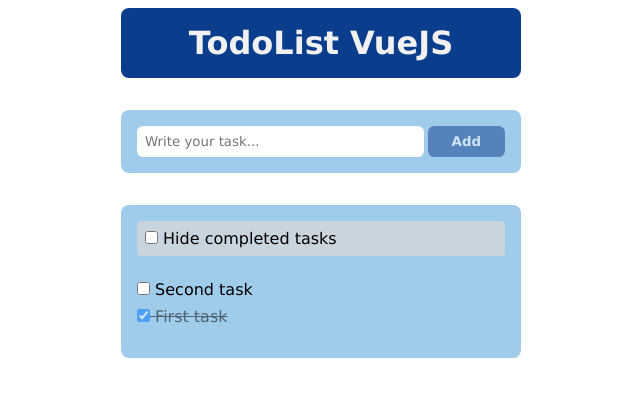
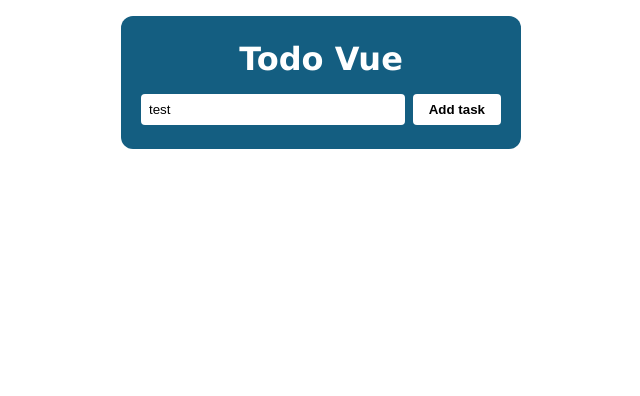
Before and after one commit to valentin-grenier/todo-vue, a Vue app: page / in a window 1280 px wide. Shown: the top 396 px of the page, without its empty margins (319-959 px from the left). Built offline with nearby package versions, Linux system fonts and the light colour scheme.

Commit message:
Remade application with layouts and components, starting with the application header

```diff
--- a/src/App.vue
+++ b/src/App.vue
@@ -1,63 +1,13 @@
 <template>
-	<header>
-		<h1>TodoList VueJS</h1>
-	</header>
-
-	<main>
-		<form @submit.prevent="addTask">
-			<input
-				type="text"
-				placeholder="Write your task..."
-				v-model="newTask"
-			/>
-			<button :disabled="newTask.length === 0">Add</button>
-		</form>
-
-		<div class="tasks-list">
-			<p v-if="tasks.length === 0" class="informative-text">
-				Add some tasks 😎
-			</p>
-
-			<div v-else>
-				<label id="hide-tasks">
-					<input type="checkbox" v-model="hideCompleted" />
-					Hide completed tasks
-				</label>
-
-				<ul>
-					<li
-						v-for="task in sortTasks()"
-						:key="task.date"
-						:class="{ completed: task.completed }"
-					>
-						<label>
-							<input type="checkbox" v-model="task.completed" />
-							{{ task.title }}
-						</label>
-					</li>
-				</ul>
-			</div>
-		</div>
-	</main>
+	<div class="container">
+		<Layout>
+			<template v-slot:header></template>
+		</Layout>
+	</div>
 </template>
 
 <script setup>
-import { ref } from 'vue';
-
-const newTask = ref('');
-const hideCompleted = ref(false);
-const tasks = ref([
-	{
-		title: 'First task',
-		completed: true,
-		date: 1,
-	},
-	{
-		title: 'Second task',
-		completed: false,
-		date: 2,
-	},
-]);
+import Layout from './layouts/Layout.vue';
 
 const addTask = () => {
 	if (newTask.value.title === '') {
--- a/src/components/Button.vue
+++ b/src/components/Button.vue
@@ -1,17 +1,19 @@
 <template>
-	<button :disabled="disabled"><slot></slot></button>
+	<button :disabled="newTask.length === 0">
+		<slot></slot>
+	</button>
 </template>
 
 <script setup>
-defineProps({
-	disabled: Boolean,
-});
+const newTask = defineModel();
 </script>
 
 <style scoped>
 button {
 	border: none;
-	padding: 0rem 1rem;
 	border-radius: 0.25rem;
+	padding: 0.25rem 1rem;
+	background: white;
+	font-weight: bold;
 }
 </style>
--- a/src/components/Form.vue
+++ b/src/components/Form.vue
@@ -2,48 +2,34 @@
 	<form @submit.prevent="addTask">
 		<input
 			type="text"
-			placeholder="Write your todo here..."
-			v-model="task"
+			placeholder="What's your today todo?"
+			v-model="newTask"
 		/>
-
-		<Button :disabled="task.length === 0">Add</Button>
+		<Button v-model="newTask">Add task</Button>
 	</form>
-
-	localTask: {{ localTask }}
 </template>
 
 <script setup>
-import { ref, watch } from 'vue';
+import { ref } from 'vue';
 import Button from './Button.vue';
 
-const task = defineModel();
-const props = defineProps({
-	modelValue: String,
-});
-
-const emit = defineEmits(['update:modelValue', 'add-task']);
-
-const localTask = ref(props.modelValue);
-
-const addTask = () => {
-	if (localTask.value.trim()) {
-		emit('add-task', localTask);
-		localTask.value = '';
-	}
-};
+const newTask = ref('test');
 </script>
 
 <style scoped>
 form {
 	display: flex;
-	justify-content: space-between;
 	gap: 0.5rem;
 }
+
 input {
-	flex: 1;
-	height: 100%;
 	border: none;
 	border-radius: 0.25rem;
-	padding: 0.5rem 1rem;
+	padding: 0.5rem;
+	flex: 1;
+}
+
+input::placeholder {
+	color: #00000050;
 }
 </style>
--- a/src/components/TasksList.vue
+++ /dev/null
@@ -1,37 +0,0 @@
-<template>
-	<div class="taskslist">
-		<div v-if="tasks.length === 0">
-			<p>Please add some tasks 😬</p>
-		</div>
-
-		<div v-else>
-			<h2>My tasks</h2>
-			<ul v-for="task in tasks">
-				<li>{{ task.title }}</li>
-			</ul>
-		</div>
-	</div>
-</template>
-
-<script setup>
-defineProps({
-	tasks: Array,
-});
-</script>
-
-<style scoped>
-.taskslist {
-	background: rgb(210, 224, 231);
-	padding: 1rem 1.25rem;
-	border-radius: 1rem;
-}
-
-h2 {
-	font-size: 1.25rem;
-	margin-bottom: 1rem;
-}
-
-ul {
-	margin-left: 1.25rem;
-}
-</style>
--- a/src/layouts/Header.vue
+++ b/src/layouts/Header.vue
@@ -1,39 +1,25 @@
 <template>
 	<header>
 		<h1>Todo Vue</h1>
-		<Form v-model="newTask" @add-task="handleNewTask" />
+		<Form />
 	</header>
 </template>
 
 <script setup>
-import { ref } from 'vue';
 import Form from '../components/Form.vue';
-
-const props = defineProps({
-	tasks: Array,
-});
-
-const newTask = ref('');
-
-const emit = defineEmits(['add-task']);
-
-// Fonction pour réémettre l'événement vers le parent
-const handleNewTask = (task) => {
-	emit('add-task', task);
-};
 </script>
 
 <style scoped>
 header {
 	background: rgb(20, 94, 129);
 	margin: 1rem 0 1.5rem;
-	padding: 1rem 1.25rem;
-	border-radius: 1rem;
+	padding: 1.5rem 1.25rem;
+	border-radius: 0.75rem;
 }
 
 h1 {
 	color: white;
 	text-align: center;
-	margin-bottom: 1rem;
+	margin: 0 0 1rem;
 }
 </style>
--- a/src/layouts/Layout.vue
+++ b/src/layouts/Layout.vue
@@ -1,20 +1,11 @@
 <template>
 	<div class="container">
-		<Header :tasks="tasks" />
-		<Main :tasks="tasks" />
+		<Header />
 	</div>
 </template>
 
 <script setup>
-import { ref } from 'vue';
 import Header from './Header.vue';
-import Main from './Main.vue';
-
-const tasks = ref([
-	{
-		title: 'My task',
-	},
-]);
 </script>
 
 <style scoped>
```
Also changed, not shown: src/data.js (added, +7 -0 lines), src/layouts/Main.vue (deleted, +0 -7 lines).
